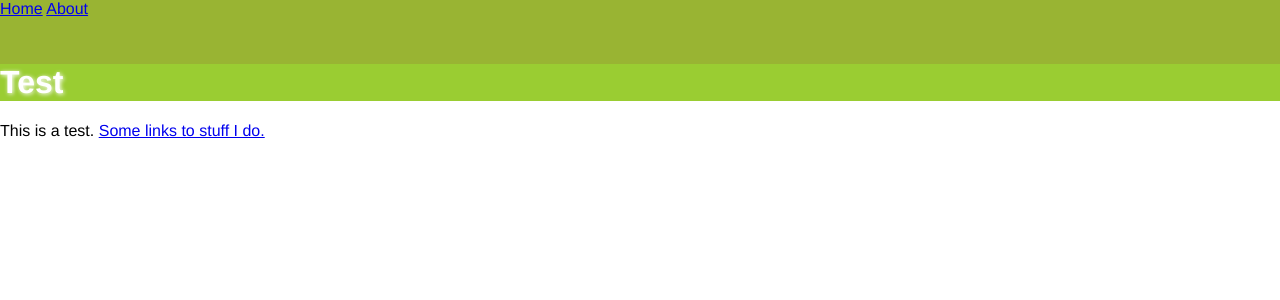
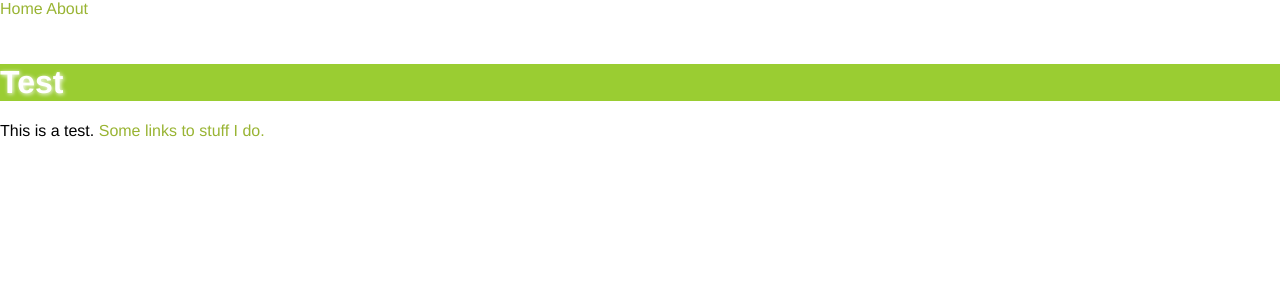
Before and after one commit to LKS90/LKS90.github.io, a Jekyll site: the page built from index.html, in a window 1280 px wide. Shown: the top 300 px of the page. Built offline with Jekyll 4.4.1, drawn with Linux system fonts in a browser that asks for light colours.

Commit message:
Update main.css

```diff
--- a/css/main.css
+++ b/css/main.css
@@ -1,6 +1,10 @@
 html, body {
     margin: 0;
     padding: 0;
+}
+a {
+    color: #99b433;
+    text-decoration: none;
 }
 h1 {
     text-shadow: 1px 1px 4px #ffffff;
@@ -12,10 +16,10 @@ h1 {
 }
 .outer .header {
     font-family: "Helvetica Neue", "Arial", sans-serif;
-    background-color: #99b433;
+    background-color: #ffffff;
     width: 100%;
     height: 4rem;
-    color: #d8e18f;
+    color: #99b433;
     position: fixed;
     z-index: 2;
     top: 0;
```
